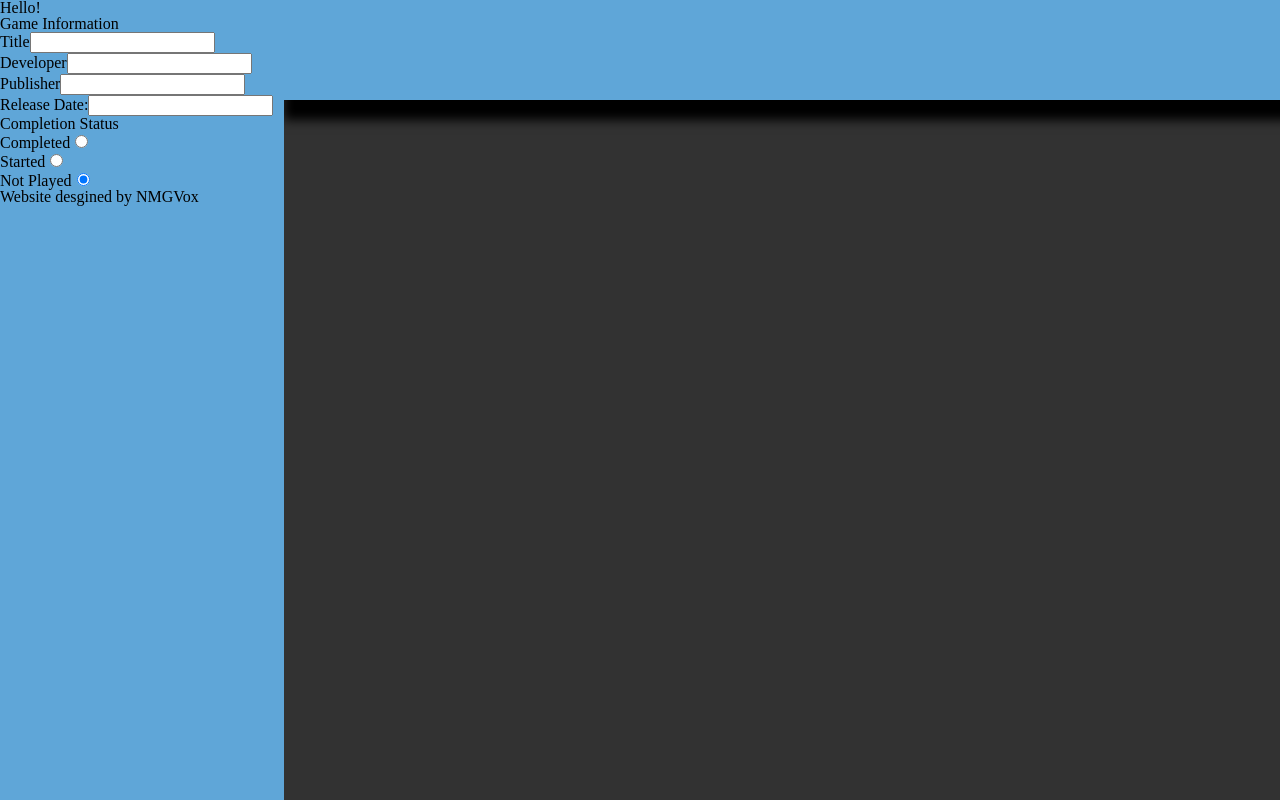
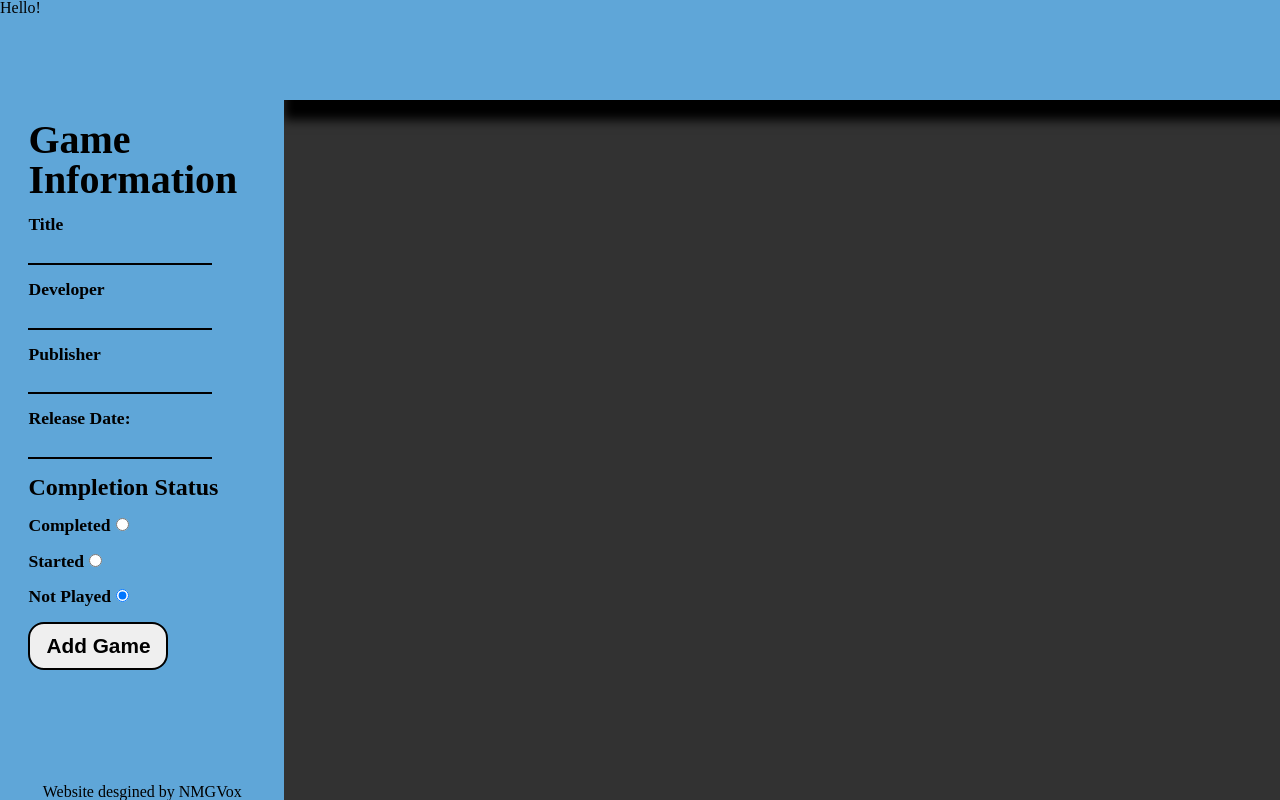
Before and after one commit to NMGVox/Video-Game-Library-App, a plain HTML site: page index.html in a window 1280 px wide. Drawn offline with Linux system fonts and the light colour scheme.

Commit message:
Add styling to form components

```diff
--- a/index.html
+++ b/index.html
@@ -13,9 +13,9 @@
             <h1 class="logo">Hello!</h1>
         </div>
         <div class="form-container">
+            <h1 class="form-header">Game Information</h1>
             <form id="addGameForm">
                 <ul>
-                    <li><h1 class="Form Header">Game Information</h1></li>
                     <li>
                         <label for="title">Title</label><input id="title" name="title" required type="text">
                     </li>
@@ -39,6 +39,7 @@
                         <label for="unplayed">Not Played</label><input type="radio" id="unplayed" name="completion_status" value="unplayed" checked>
                     </li>
                 </ul>
+                <button type="submit">Add Game</button>
             </form>
         </div>
         <div class="side-footer">
--- a/stlye.css
+++ b/stlye.css
@@ -46,11 +46,78 @@ body {
     grid-auto-rows: 100%;
 }
 
+/*Sidebar exclusive contents*/
+
 .sidebar {
+    min-height: 100%;
     position:relative;
     z-index: 3;
-    min-height: 100%;
+    display:flex;
+    flex-direction: column;
+    justify-content: space-between;
     background-color: rgb(95, 166, 216);
+}
+
+.form-container{
+    margin-left: 10%;
+    min-height: 70%;
+    flex: 1 0 initial;
+}
+
+.form-header {
+    font-size: 2.5rem;
+    font-weight: bold;
+    margin-bottom: 1rem;
+}
+
+#addGameForm li {
+    margin: 1rem 0;
+}
+
+#addGameForm li input:not([type="radio"]) {
+    display:block;
+}
+
+label {
+    font-size: 1.1rem;
+    font-weight: 600;
+}
+
+input[type="text"] {
+    appearance: none;
+    border: none;
+    background-color: rgb(95, 166, 216);
+    border-bottom: 2px solid;
+    width: 70%;
+    margin-top: .4rem;
+    height: 1.3rem;
+    font-size: 1.2rem;
+}
+
+input[type="text"]:focus {
+    outline: none !important;
+}
+
+.radio-header {
+    font-size: 1.5rem;
+    font-weight: bold;
+}
+
+button[type="submit"] {
+    box-sizing: border-box;
+    height: 3rem;
+    padding: .5rem 1rem;
+    font-size: 1.3rem;
+    font-weight: 800;
+    border-style: solid;
+    border-width: 2px;
+    border-radius: 1rem;
+
+}
+
+.side-footer {
+    width: 100%;
+    text-align: center;
 }
 
 .main {
```
